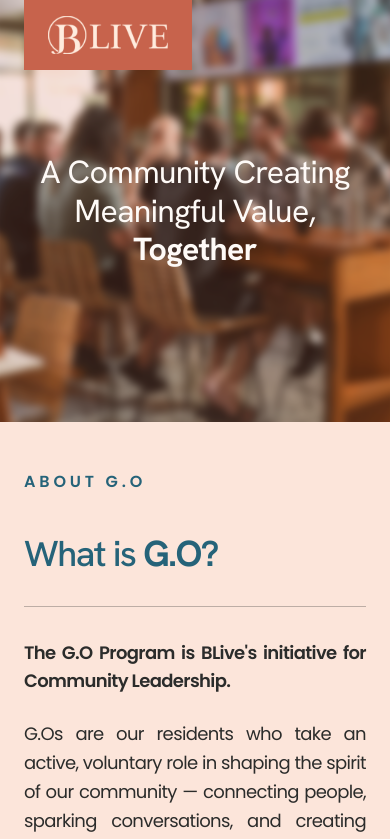
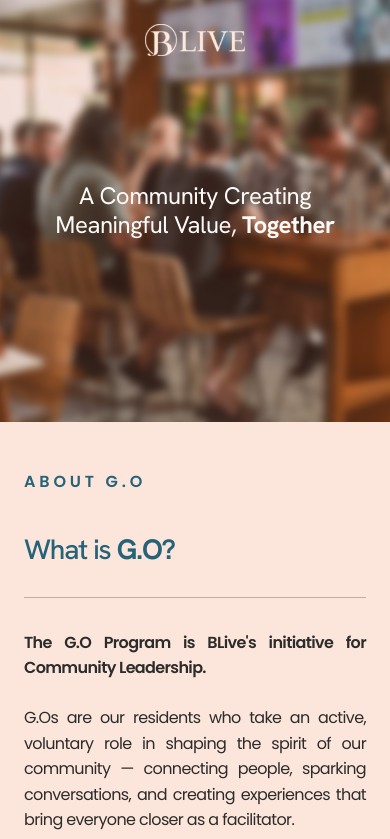
Before and after one commit to akaal-id/blive-dev, a Next.js app: page /go in a window 390 px wide. Shown: the top 839 px of the page. Built offline with nearby package versions, Linux system fonts and the light colour scheme; no server answers.

Commit message:
test logo fix

```diff
--- a/app/go/AboutSection/about-section.module.css
+++ b/app/go/AboutSection/about-section.module.css
@@ -25,7 +25,7 @@
 
 .heading {
   font-family: var(--font-display);
-  font-size: 48px;
+  font-size: clamp(24px, 5vw, 48px);
   font-weight: 500;
   color: var(--deep-blue);
   line-height: 1.1;
@@ -44,7 +44,7 @@
 
 .description {
   font-family: var(--font-sans);
-  font-size: 18px;
+  font-size: clamp(16px, 2vw, 18px);
   line-height: 1.6;
   color: var(--foreground);
   text-align: justify;
@@ -87,6 +87,10 @@
   }
 
   .heading {
-    font-size: 36px;
+    font-size: clamp(28px, 7vw, 40px);
+  }
+
+  .description {
+    font-size: clamp(16px, 3.5vw, 18px);
   }
 }
--- a/app/go/BenefitSection/benefit-section.module.css
+++ b/app/go/BenefitSection/benefit-section.module.css
@@ -20,7 +20,7 @@
 
 .heading {
   font-family: var(--font-display);
-  font-size: 48px;
+  font-size: clamp(24px, 5vw, 48px);
   font-weight: 500;
   color: var(--deep-blue);
   margin-bottom: 32px;
@@ -41,7 +41,7 @@
 
 .intro p {
   font-family: var(--font-sans);
-  font-size: 18px;
+  font-size: clamp(16px, 2vw, 18px);
   line-height: 1.6;
   color: var(--foreground);
   text-align: justify;
@@ -71,13 +71,13 @@
 .benefitTitle {
   font-family: var(--font-sans);
   font-weight: 700;
-  font-size: 18px;
+  font-size: clamp(16px, 2vw, 18px);
   color: var(--dark-silver);
 }
 
 .benefitDesc {
   font-family: var(--font-sans);
-  font-size: 16px;
+  font-size: clamp(14px, 1.5vw, 16px);
   color: var(--dark-silver);
   line-height: 1.5;
   text-align: justify;
@@ -132,6 +132,18 @@
   }
 
   .heading {
-    font-size: 36px;
+    font-size: clamp(28px, 7vw, 40px);
+  }
+
+  .intro p {
+    font-size: clamp(16px, 3.5vw, 18px);
+  }
+
+  .benefitTitle {
+    font-size: clamp(16px, 3.5vw, 18px);
+  }
+
+  .benefitDesc {
+    font-size: clamp(14px, 3vw, 16px);
   }
 }
--- a/app/go/CTASection/cta-section.module.css
+++ b/app/go/CTASection/cta-section.module.css
@@ -39,7 +39,7 @@
 
 .heading {
   font-family: var(--font-display);
-  font-size: 120px;
+  font-size: clamp(48px, 12vw, 120px);
   line-height: 1;
   font-weight: 700;
   text-transform: uppercase;
@@ -79,13 +79,13 @@
 
 @media (max-width: 1024px) {
   .heading {
-    font-size: 80px;
+    font-size: clamp(40px, 10vw, 80px);
   }
 }
 
 @media (max-width: 768px) {
   .heading {
-    font-size: 48px;
+    font-size: clamp(32px, 8vw, 48px);
   }
 
   .actions {
--- a/app/go/Header/header.module.css
+++ b/app/go/Header/header.module.css
@@ -26,10 +26,14 @@
 .logoContainer {
   position: absolute;
   top: 0;
-  left: 96px;
-  background-color: var(--terracotta);
   padding: 24px 48px;
   z-index: 10;
+}
+
+.logoImage {
+  height: 64px;
+  width: auto;
+  object-fit: contain;
 }
 
 .content {
@@ -43,7 +47,7 @@
 
 .heading {
   font-family: var(--font-display);
-  font-size: 64px;
+  font-size: clamp(32px, 6vw, 64px);
   line-height: 1.2;
   font-weight: 400;
   letter-spacing: -0.02em;
@@ -55,10 +59,20 @@
 
 @media (max-width: 1024px) {
   .logoContainer {
-    left: 48px;
+    top: 24px;
+    left: 50%;
+    transform: translateX(-50%);
+    background: none;
+    padding: 0;
   }
+
+  .logoImage {
+    height: 32px;
+    width: auto;
+  }
+
   .heading {
-    font-size: 48px;
+    font-size: clamp(28px, 7vw, 48px);
   }
 }
 
@@ -68,11 +82,19 @@
   }
 
   .logoContainer {
-    left: 24px;
-    padding: 16px 24px;
+    top: 24px;
+    left: 50%;
+    transform: translateX(-50%);
+    background: none;
+    padding: 0;
+  }
+
+  .logoImage {
+    height: 32px;
+    width: auto;
   }
 
   .heading {
-    font-size: 32px;
+    font-size: clamp(24px, 6vw, 32px);
   }
 }
--- a/app/go/Header/header.tsx
+++ b/app/go/Header/header.tsx
@@ -20,9 +20,11 @@
          <Image
           src="/icons/BLive Logo.svg"
           alt="BLive Logo"
-          width={120}
-          height={40}
-          className="object-contain"
+          width={200}
+          height={64}
+          className={styles.logoImage}
+          unoptimized
+          priority
         />
       </div>
 
--- a/app/home/HeroSection/hero.module.css
+++ b/app/home/HeroSection/hero.module.css
@@ -51,6 +51,12 @@
   left: 48px;
   z-index: 10;
   pointer-events: auto;
+}
+
+.logoImage {
+  height: 64px;
+  width: auto;
+  object-fit: contain;
 }
 
 /* Content Column */
@@ -174,9 +180,15 @@
 
   .logoContainer {
     top: 32px;
-    left: 24px;
-    width: 150px; /* Smaller logo on tablet */
-    transform: none;
+    left: 50%;
+    transform: translateX(-50%);
+    background: none;
+    padding: 0;
+  }
+
+  .logoImage {
+    height: 32px;
+    width: auto;
   }
 
   .headingGroup {
@@ -225,9 +237,15 @@
 
   .logoContainer {
     top: 32px;
-    left: 24px;
-    width: 150px; /* Smaller logo on mobile */
-    transform: none;
+    left: 50%;
+    transform: translateX(-50%);
+    background: none;
+    padding: 0;
+  }
+
+  .logoImage {
+    height: 32px;
+    width: auto;
   }
 
   .headingGroup {
--- a/app/home/HeroSection/hero.tsx
+++ b/app/home/HeroSection/hero.tsx
@@ -125,7 +125,9 @@
           alt="BLive Logo"
           width={200}
           height={64}
-          className="object-contain"
+          className={styles.logoImage}
+          unoptimized
+          priority
         />
       </div>
 
```
